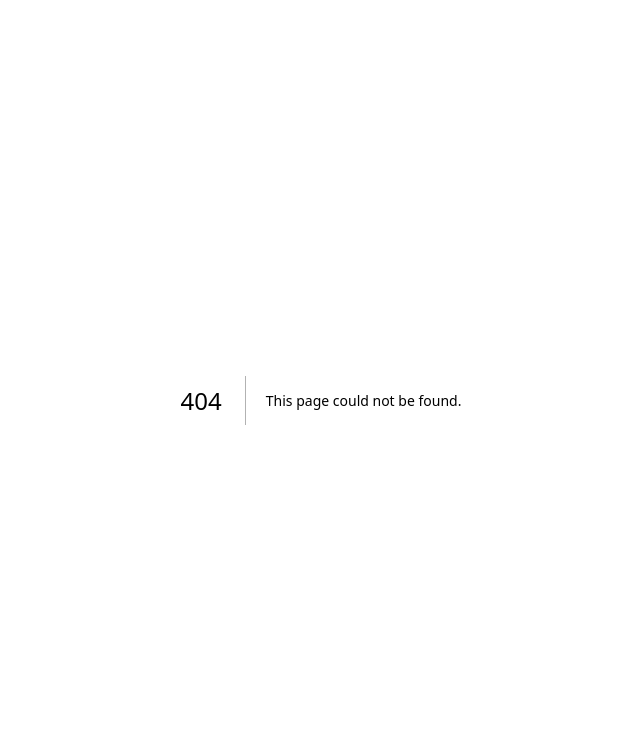
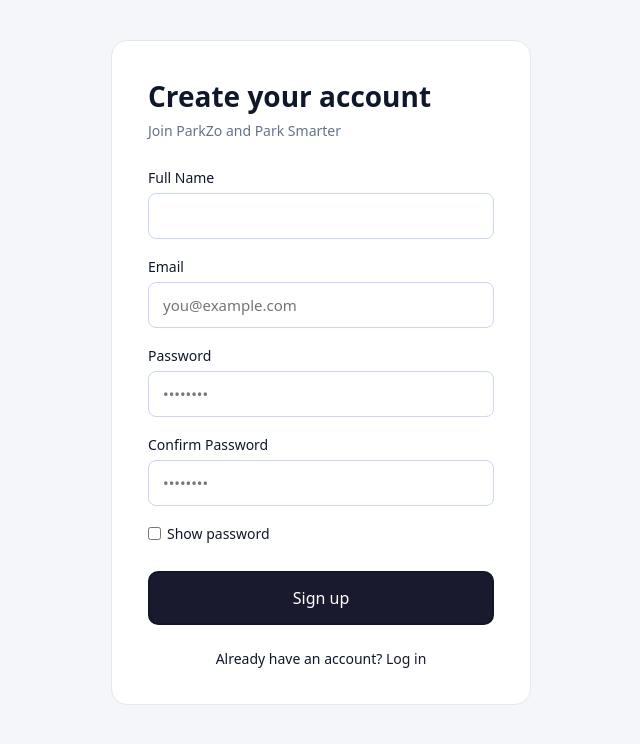
Before and after one commit to ShreyasKobal/ParkZo.webapp, a Next.js app: page /signup in a window 1280 px wide. Before the commit this address had no page. Shown: the top 744 px of the page, without its empty margins (319-959 px from the left). Built offline with nearby package versions, Linux system fonts and the light colour scheme.

Commit message:
Migrate signup page to Next.js

```diff
--- /dev/null
+++ b/app/signup/page.js
@@ -0,0 +1,123 @@
+"use client";
+
+import { useEffect, useRef } from "react";
+import { supabaseClient } from "../../lib/supabaseClient";
+
+export default function SignupPage() {
+  const signupFormRef = useRef(null);
+
+  useEffect(() => {
+    const signupForm = signupFormRef.current;
+
+    // Ported from js/auth.js's signup handler.
+    //
+    // Preserved existing bug: this reads the password via the first
+    // input[type="password"] in the form, which is the "Password" field —
+    // "Confirm Password" is never actually read or validated. Not fixed
+    // here; that's an auth-flow behavior change, out of scope for this
+    // migration.
+    async function handleSignupSubmit(e) {
+      e.preventDefault();
+
+      const email = signupForm.querySelector('input[type="email"]').value;
+      const password = signupForm.querySelector(
+        'input[type="password"]'
+      ).value;
+      const fullName = signupForm.querySelector('input[type="text"]').value;
+
+      const { error } = await supabaseClient.auth.signUp({
+        email,
+        password,
+        options: {
+          data: {
+            full_name: fullName,
+          },
+        },
+      });
+
+      if (error) {
+        alert(error.message);
+        return;
+      }
+
+      alert("Signup successful! Please check your email to confirm.");
+
+      // The original js/auth.js calls showOnly(loginCard) here. This page
+      // (like the real signup.html) has no #loginCard element, and
+      // showOnly()'s last line calls .classList on it with no null-check —
+      // on the current live site this actually throws an uncaught
+      // TypeError in the console right after the alert above. The visible
+      // end-user behavior (alert shown, then nothing else happens; no
+      // redirect, no form reset) is preserved by simply not calling it,
+      // rather than reproducing that console crash.
+    }
+
+    if (signupForm)
+      signupForm.addEventListener("submit", handleSignupSubmit);
+
+    return () => {
+      if (signupForm)
+        signupForm.removeEventListener("submit", handleSignupSubmit);
+    };
+  }, []);
+
+  return (
+    <main className="auth-container">
+      <div className="auth-card">
+        <h2>Create your account</h2>
+        <p className="auth-subtext">Join ParkZo and Park Smarter</p>
+
+        <form id="signupForm" ref={signupFormRef} className="auth-form">
+          <div className="input-group">
+            <label>Full Name</label>
+            <input type="text" required />
+          </div>
+
+          <div className="input-group">
+            <label>Email</label>
+            <input type="email" placeholder="you@example.com" required />
+          </div>
+
+          <div className="input-group">
+            <label>Password</label>
+            <input
+              type="password"
+              id="password"
+              placeholder="••••••••"
+              required
+            />
+          </div>
+
+          <div className="input-group">
+            <label>Confirm Password</label>
+            <input
+              type="password"
+              id="confirmPassword"
+              placeholder="••••••••"
+              required
+            />
+          </div>
+
+          {/* SHOW PASSWORD (replaces Remember me) */}
+          <div className="auth-row">
+            <label className="show-password">
+              <input type="checkbox" id="showPassword" />
+              Show password
+            </label>
+          </div>
+
+          <button type="submit" className="auth-btn">
+            Sign up
+          </button>
+        </form>
+
+        <p className="auth-footer">
+          Already have an account?{" "}
+          <a href="/" className="link">
+            Log in
+          </a>
+        </p>
+      </div>
+    </main>
+  );
+}
```
